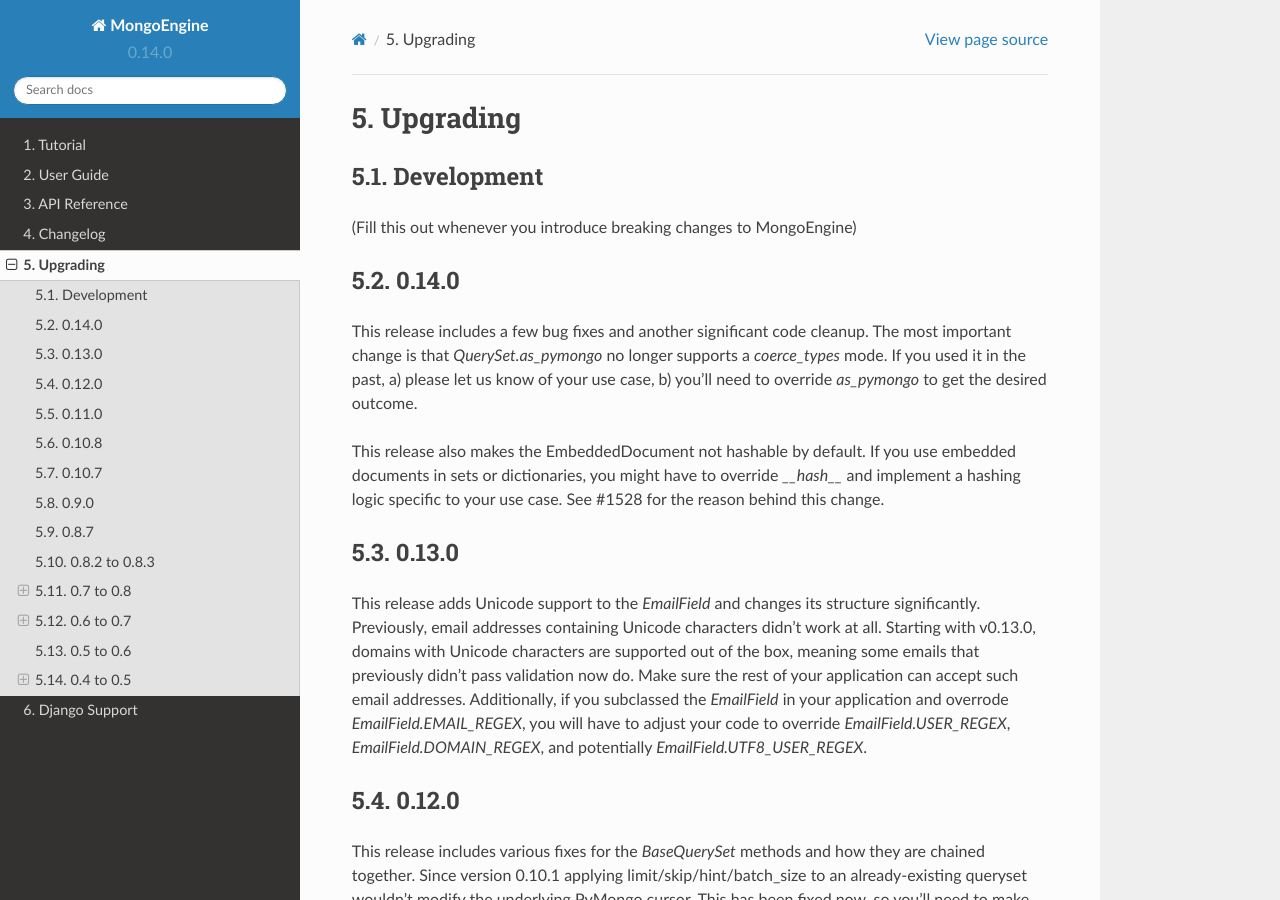
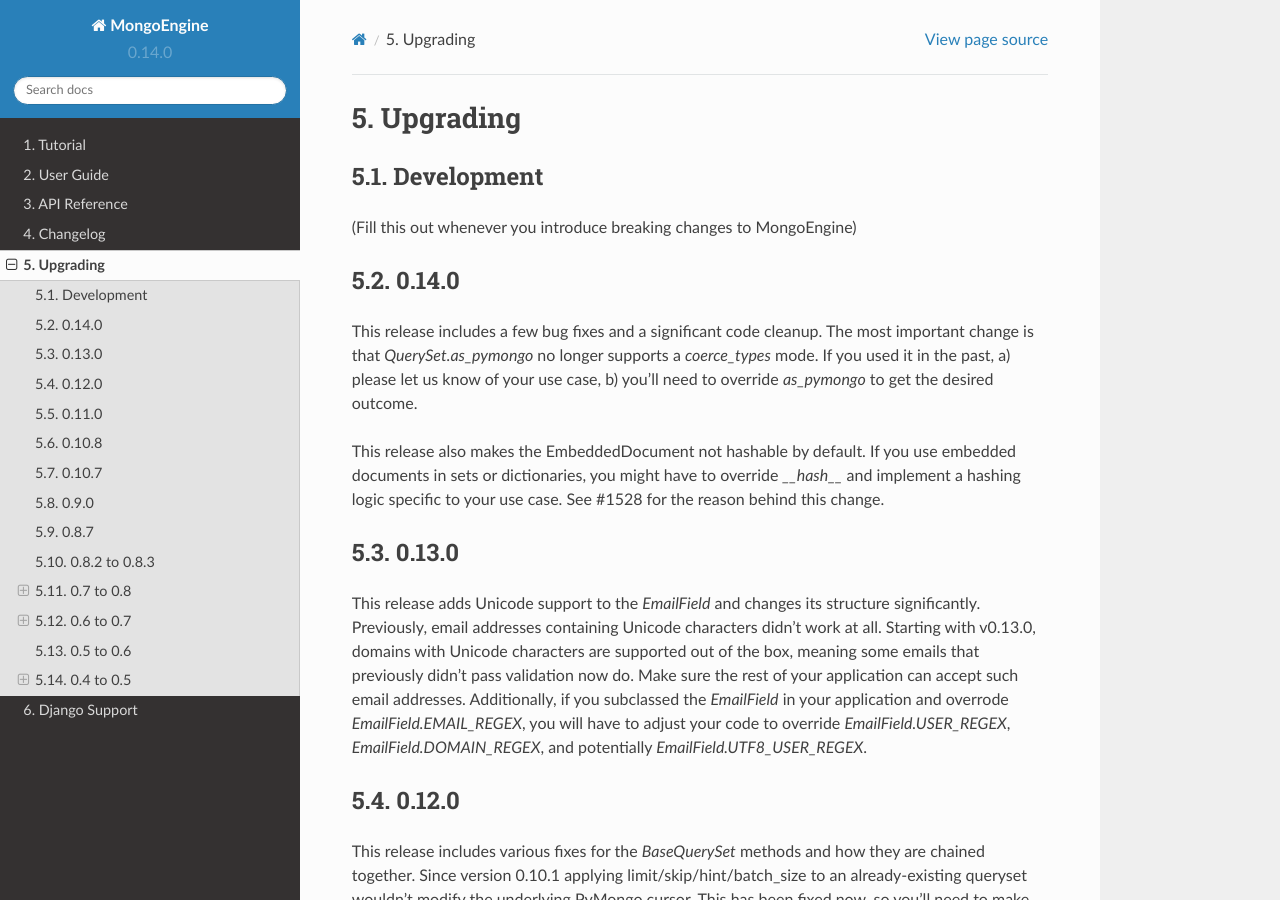
Before and after one commit to MongoEngine/mongoengine, a Sphinx documentation site: the page built from docs/upgrade.rst, in a window 1280 px wide and 900 px high. Built offline with Sphinx 7.4.7 and the Read the Docs theme 2.0.0, drawn with Linux system fonts in a browser that asks for light colours.

Commit message:
more docs tweaks [ci skip]

```diff
--- a/docs/changelog.rst
+++ b/docs/changelog.rst
@@ -8,7 +8,7 @@ Development
 
 Changes in 0.14.0
 =================
-- BREAKING CHANGE: Removed the `coerce_types` param from `QuerySet.as_pymongo`.
+- BREAKING CHANGE: Removed the `coerce_types` param from `QuerySet.as_pymongo` #1549
 - POTENTIAL BREAKING CHANGE: Made EmbeddedDocument not hashable by default #1528
 - Improved code quality #1531, #1540, #1541, #1547
 
--- a/docs/upgrade.rst
+++ b/docs/upgrade.rst
@@ -8,8 +8,8 @@ Development
 
 0.14.0
 ******
-This release includes a few bug fixes and another significant code cleanup.
-The most important change is that `QuerySet.as_pymongo` no longer supports a
+This release includes a few bug fixes and a significant code cleanup. The most
+important change is that `QuerySet.as_pymongo` no longer supports a
 `coerce_types` mode. If you used it in the past, a) please let us know of your
 use case, b) you'll need to override `as_pymongo` to get the desired outcome.
 
```
